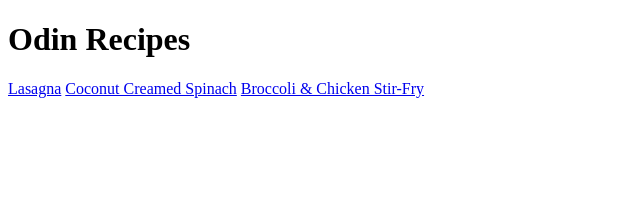
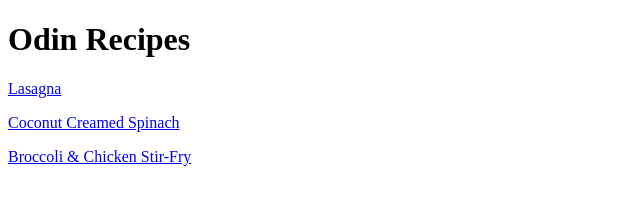
Before and after one commit to mundus-maximi/odin-recipes, a plain HTML site: page index.html in a window 1280 px wide. Shown: the whole page, without its empty margins (0-640 px from the left). Drawn offline with Linux system fonts and the light colour scheme.

Commit message:
fixed links

```diff
--- a/index.html
+++ b/index.html
@@ -1,17 +1,16 @@
 <!DOCTYPE html>
 <html lang="en">
+
 <head>
     <meta charset="UTF-8" />
     <title>Document</title>
 </head>
+
 <body>
     <h1>Odin Recipes</h1>
-        <a href="/recipes/lasagna.html">Lasagna</a>
-        <a href="/recipes/coconut-creamed-spinach.html"
-            >Coconut Creamed Spinach</a
-        >
-        <a href="/recipes/broccoli-chicken-stirfry.html"
-            >Broccoli & Chicken Stir-Fry</a
-        >
+    <p><a href="./recipes/lasagna.html">Lasagna</a></p>
+    <p><a href="./recipes/coconut-creamed-spinach.html">Coconut Creamed Spinach</a></p>
+    <p><a href="./recipes/broccoli-chicken-stirfry.html">Broccoli & Chicken Stir-Fry</a></p>
 </body>
+
 </html>
```
Also changed, not shown: recipes/broccoli-chicken-stirfry.html (+5 -4 lines), recipes/coconut-creamed-spinach.html (+5 -4 lines), recipes/lasagna.html (+2 -0 lines). Lines whose indentation alone changed are shown as unchanged.
